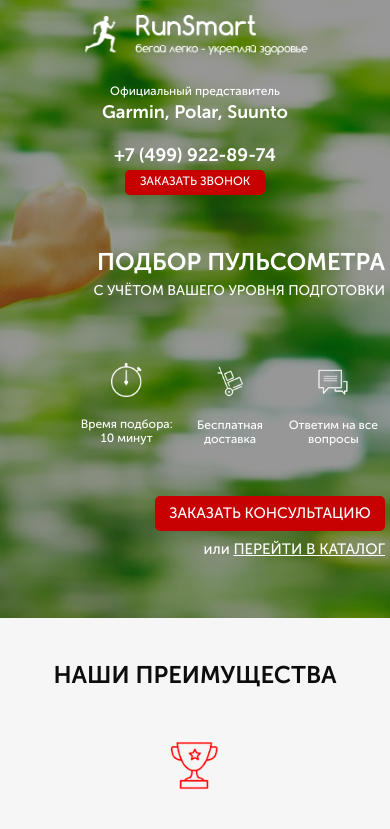
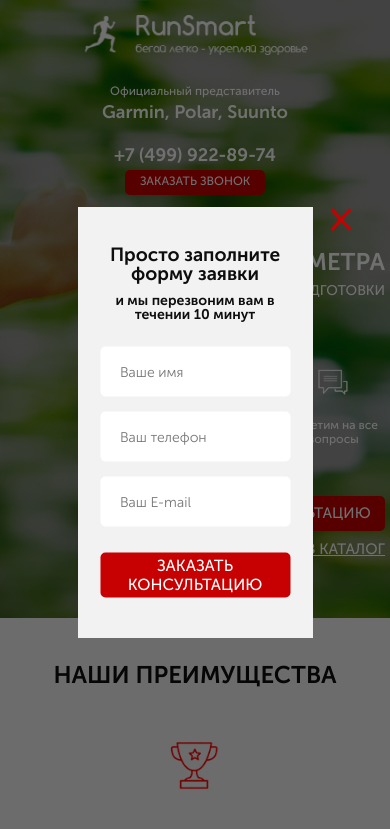
Before and after one commit to ArtemBakhmatov/RunSmart, a plain HTML site: page src/index.html in a window 390 px wide. Both pictures are taken after a click on the button "ЗАКАЗАТЬ ЗВОНОК". Shown: the top 829 px of the page. Drawn offline with nearby package versions, Linux system fonts and the light colour scheme; files whose address does not match are found by name.

Commit message:
Модальные окна и адаптация под моб. устройства

```diff
--- a/src/index.html
+++ b/src/index.html
@@ -25,7 +25,7 @@
 
                 <div class="header__contacts">
                     <a href="tel:+74999228974" class="header__phone">+7 (499) 922-89-74</a>
-                    <button class="button">заказать звонок</button>
+                    <button data-modal="consultation" class="button">заказать звонок</button>
                 </div>
             </header>
 
@@ -50,7 +50,7 @@
                     </div>
                 </div>
 
-                <button class="button button_main">заказать КОНСУЛЬТАЦИЮ</button>
+                <button data-modal="consultation" class="button button_main">заказать КОНСУЛЬТАЦИЮ</button>
                 <div class="promo__link">
                     или
                     <a href="#">ПЕРЕЙТИ В КАТАЛОГ</a>
@@ -455,6 +455,40 @@
         </div>
     </footer>
 
+    <div class="overlay">
+        <div class="modal" id="consultation">
+            <div class="modal__close">&times;</div>
+            <div class="modal__subtitle">Просто заполните форму заявки</div>
+            <div class="modal__descr">и мы перезвоним вам в течении 10 минут</div>
+            <form class="feed-form feed-form__mobile feed-form__mt25" action="#">
+                <input name="name" required placeholder="Ваше имя" type="text">
+                <input name="phone" required placeholder="Ваш телефон" type="number">
+                <input name="email" required placeholder="Ваш E-mail" type="email">
+
+                <button class="button button_submit button_submit_mobile">заказать кОНСУЛЬТАЦИЮ</button>
+            </form>
+        </div>
+
+        <div class="modal" id="order">
+            <div class="modal__close">&times;</div>
+            <div class="modal__subtitle">Ваш заказ:</div>
+            <div class="modal__descr">Пульсометр Polar FT1</div>
+            <form class="feed-form feed-form__mobile feed-form__mt25" action="#">
+                <input name="name" required placeholder="Ваше имя" type="text">
+                <input name="phone" required placeholder="Ваш телефон" type="number">
+                <input name="email" required placeholder="Ваш E-mail" type="email">
+
+                <button class="button button_submit button_submit_mobile">купить</button>
+            </form>
+        </div>
+
+        <div class="modal modal_mini" id="thanks">
+            <div class="modal__close">&times;</div>
+            <div class="modal__subtitle">Спасибо за вашу заявку!</div>
+            <div class="modal__descr modal__descr_mini">Наш менеджер свяжется с вами
+                в ближайшее время!</div>
+        </div>
+    </div>
 
     <script type="text/javascript" src="https://code.jquery.com/jquery-1.11.0.min.js"></script>
     <script type="text/javascript" src="https://code.jquery.com/jquery-migrate-1.2.1.min.js"></script>
--- a/src/js/script.js
+++ b/src/js/script.js
@@ -48,4 +48,21 @@ $(document).ready(function(){
 
     toggleSlide('.catalog-item__link');
     toggleSlide('.catalog-item__back');
+
+    //modal
+    $('[data-modal=consultation]').on('click', function() {
+      $('.overlay, #consultation').fadeIn('slow');
+    });
+    $('.modal__close').on('click', function() {
+      $('.overlay, #consultation, #thanks, #order').fadeOut('slow');
+    });
+    $('.button_mini').on('click', function() {
+      $('.overlay, #order').fadeIn('slow');
+    });
+    /* $('.button_mini').each(function(i){
+      $(this).on('click', function(){
+        $('#order, .modal__descr').text($('.catalog-item__subtitle').eq(i).text());
+        $('.overlay, #order').fadeIn('slow');
+      });
+    }); */
   });
--- a/src/sass/blocks/_buttons.scss
+++ b/src/sass/blocks/_buttons.scss
@@ -63,5 +63,10 @@
             width: 230px;
             height: 35px;
         }
+        &_submit{
+            &_mobile {
+                height: 45px;
+            }
+        }
     }
 }
--- a/src/sass/blocks/_forms.scss
+++ b/src/sass/blocks/_forms.scss
@@ -17,4 +17,16 @@
             margin-bottom: 20px;
         }
     }
+    &__mt25 {
+        margin: 0 auto;
+        margin-top: 25px;
+    }
 }
+
+@media (max-width: 576px) {
+    .feed-form {
+        &__mobile {
+            width: 190px;
+        }
+    }
+}
--- /dev/null
+++ b/src/sass/blocks/_modal.scss
@@ -0,0 +1,62 @@
+.overlay {
+    display: none;
+    position: fixed;
+    width: 100%;
+    height: 100%;
+    top: 0;
+    background-color: rgba(0, 0, 0, .56);
+    .modal {
+        position: absolute;
+        top: 50%;
+        left: 50%;
+        transform: translate(-50%, -50%);
+        width: 380px;
+        min-height: 400px;
+        padding: 38px 38px 40px 38px;
+        background-color: #f2f2f2;
+        &__close {
+            position: absolute;
+            top: 0;
+            right: -40px;
+            font-size: 40px;
+            line-height: 20px;
+            color: $main_color_1;
+            cursor: pointer;
+        }
+        &__subtitle {
+            font-size: 19px;
+            font-weight: bold;
+            line-height: 19px;
+            text-align: center;
+            color: $main_color_3;
+        }
+        &__descr {
+            margin-top: 11px;
+            font-size: 14px;
+            font-weight: bold;
+            line-height: 14px;
+            text-align: center;
+            color: $main_color_3;
+            &_mini {
+                line-height: normal;
+            }
+        }
+        &_mini {
+            min-height: 140px;
+            background-color: #f2f2f2;
+        }
+    }
+}
+
+#consultation, #order, #thanks {
+    display: none;
+}
+
+@media (max-width: 575px) {
+    .overlay {
+        .modal {
+            padding: 38px 20px 40px 20px;
+            width: 235px;
+        }
+    }
+}
--- a/src/sass/style.scss
+++ b/src/sass/style.scss
@@ -24,3 +24,4 @@
 @import 'blocks/catalog';
 @import 'blocks/clients';
 @import 'blocks/footer';
+@import 'blocks/modal';
```
Also changed, not shown: src/css/style.css, 1 other file.
